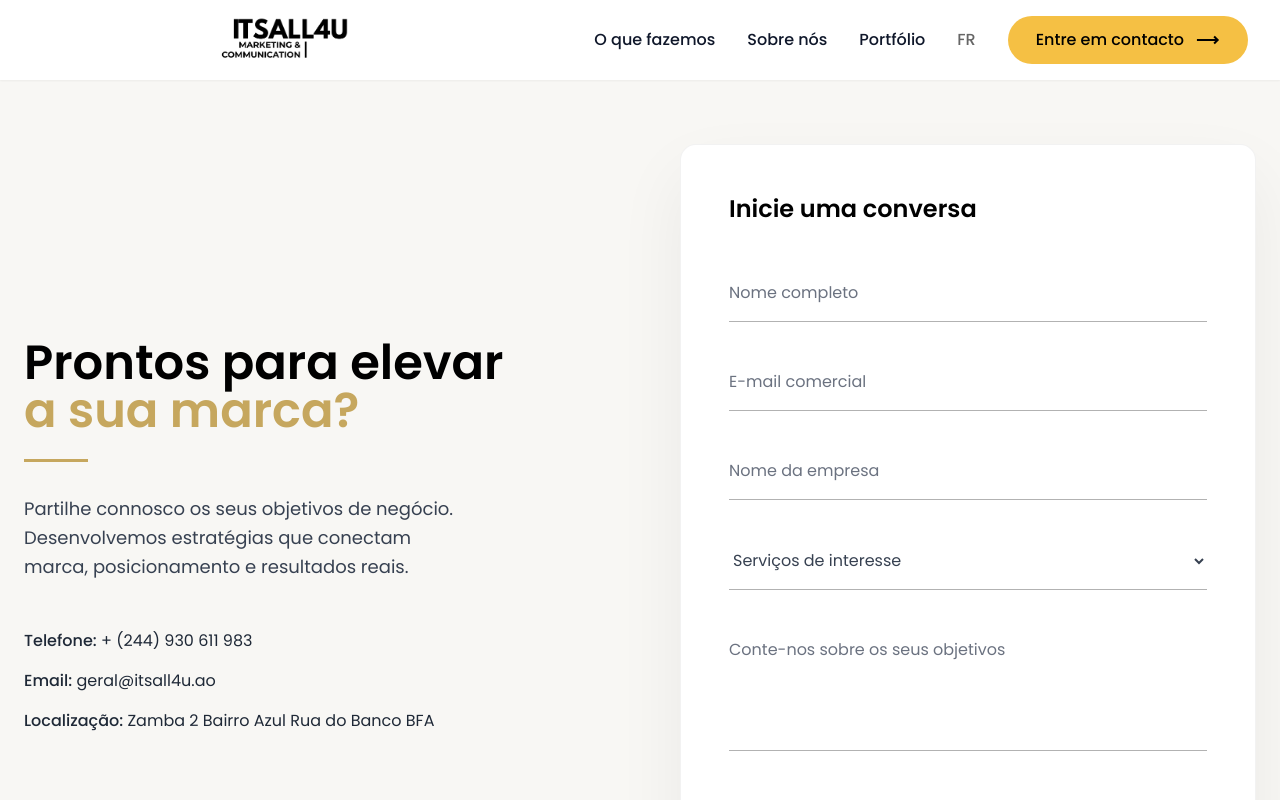
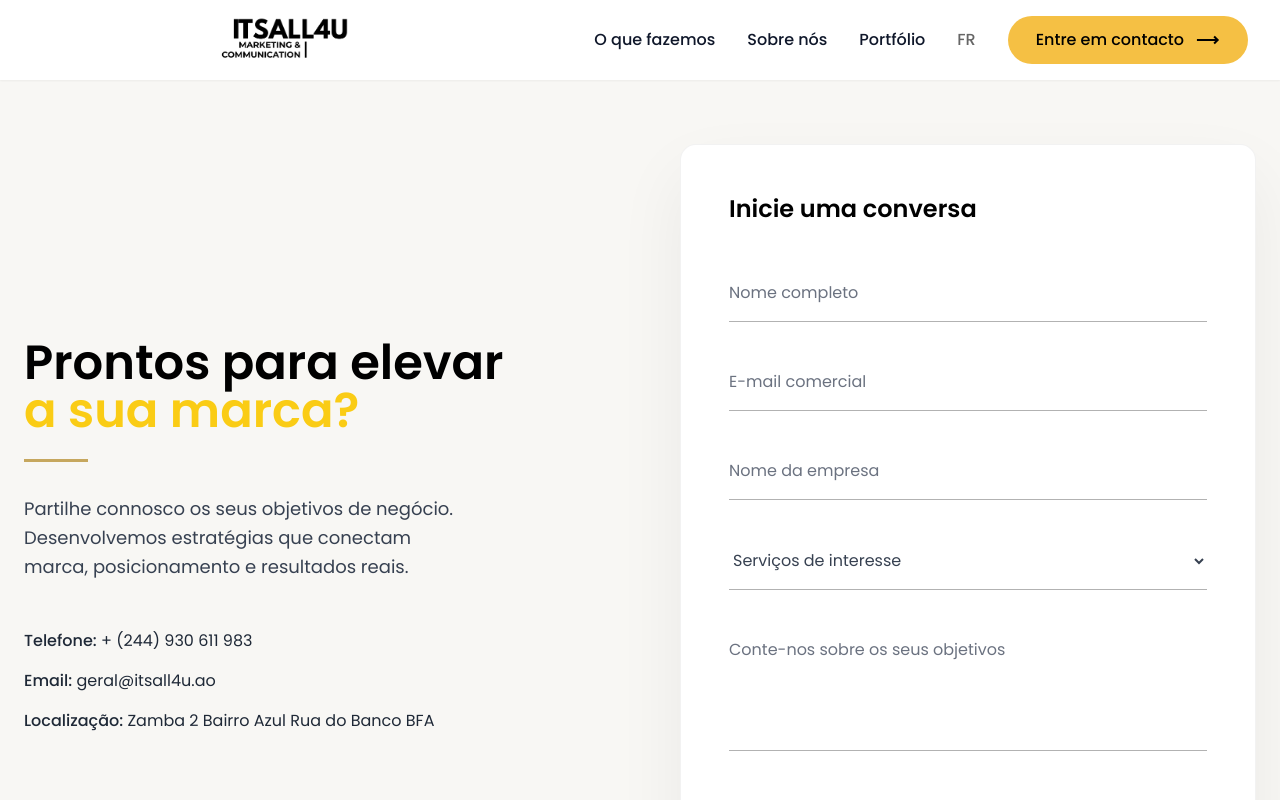
Before and after one commit to Marieth23-cmd/itsall4u, a Next.js app: page /enviarEmail in a window 1280 px wide. Shown: the top 800 px of the page. Built offline with nearby package versions, Linux system fonts and the light colour scheme.

Commit message:
quarto do dia

```diff
--- a/src/app/enviarEmail/page.tsx
+++ b/src/app/enviarEmail/page.tsx
@@ -15,7 +15,7 @@ export default function Email() {
 
             <h1 className="text-3xl lg:text-5xl font-semibold leading-tight text-black mb-6">
               Prontos para elevar
-              <span className="block text-[#C6A75E]">
+              <span className="block text-yellow-400">
                 a sua marca?
               </span>
             </h1>
```
